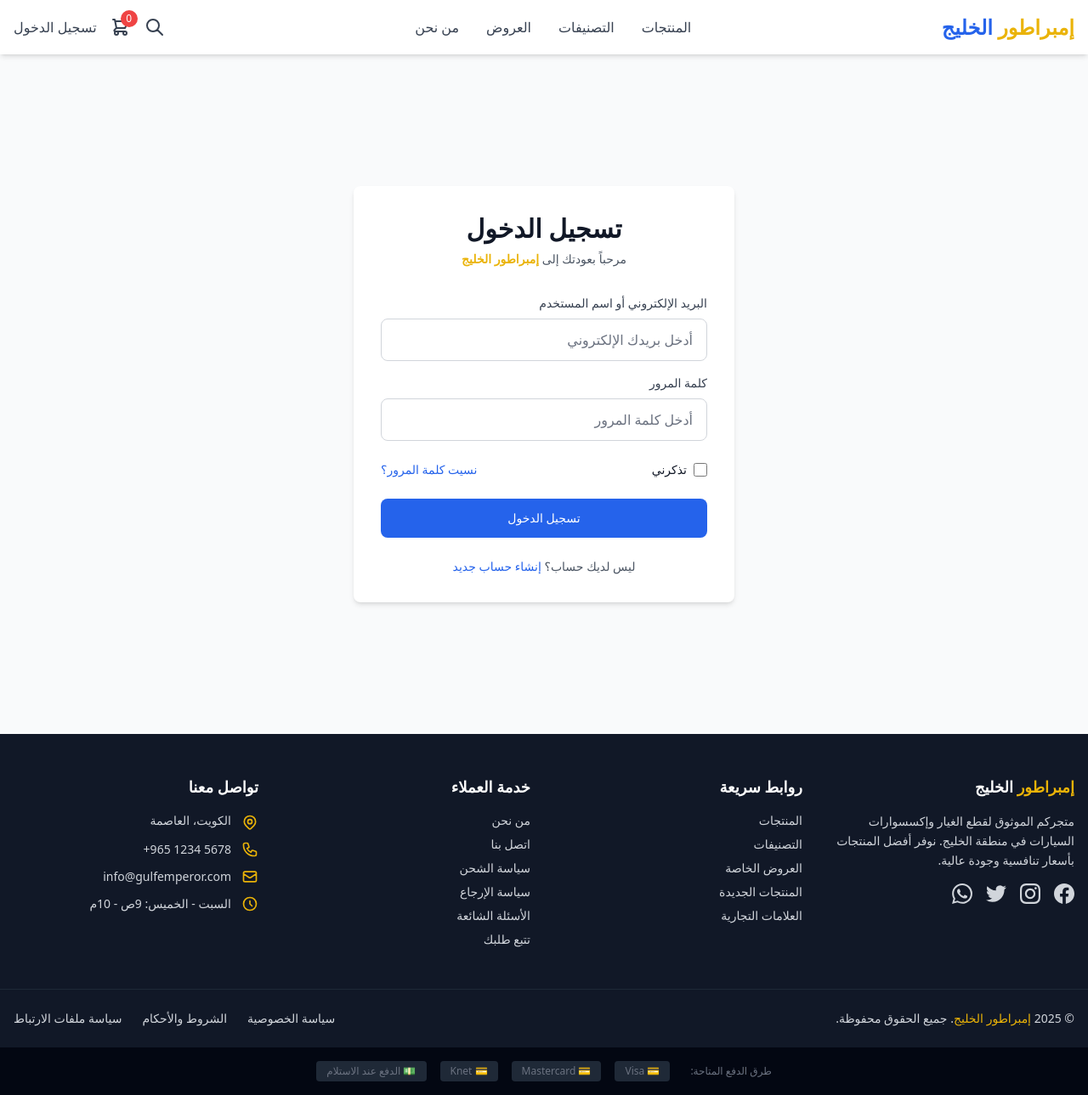
After one commit to ramzi123-ops/gulf-empire, a Django app: page /auth/login/ in a window 1280 px wide. The commit adds this page. Shown: the whole page at 85% size. Run offline with Django 5.2, Linux system fonts and the light colour scheme; style sheets or scripts are compiled from the project's sources.

Commit message:
Setup login functionlity

```diff
--- a/apps/store/templates/store/product_detail.html
+++ b/apps/store/templates/store/product_detail.html
@@ -312,7 +312,7 @@
         {% else %}
         <div class="bg-gray-50 rounded-lg p-6 mb-8 border border-gray-200 text-center">
             <p class="text-gray-700 mb-3">يجب تسجيل الدخول لإضافة مراجعة</p>
-            <a href="{% url 'login' %}?next={{ request.path }}" class="inline-block bg-primary hover:bg-primary/90 text-white font-semibold py-2 px-6 rounded-lg transition-colors">
+            <a href="{% url 'users:login' %}?next={{ request.path }}" class="inline-block bg-primary hover:bg-primary/90 text-white font-semibold py-2 px-6 rounded-lg transition-colors">
                 تسجيل الدخول
             </a>
         </div>
--- /dev/null
+++ b/apps/users/templates/users/login.html
@@ -0,0 +1,111 @@
+{% extends 'base.html' %}
+
+{% block title %}تسجيل الدخول - إمبراطور الخليج{% endblock %}
+
+{% block content %}
+<div class="min-h-screen bg-gray-50 flex items-center justify-center py-12 px-4 sm:px-6 lg:px-8" dir="rtl">
+    <div class="max-w-md w-full space-y-8 bg-white p-8 rounded-lg shadow-md">
+        <!-- Header -->
+        <div>
+            <h2 class="text-center text-3xl font-bold text-gray-900 mb-2">
+                تسجيل الدخول
+            </h2>
+            <p class="text-center text-sm text-gray-600">
+                مرحباً بعودتك إلى <span class="text-yellow-500 font-semibold">إمبراطور الخليج</span>
+            </p>
+        </div>
+
+        <!-- Login Form -->
+        <form class="mt-8 space-y-6" method="post">
+            {% csrf_token %}
+
+            <!-- Error Messages -->
+            {% if form.errors %}
+            <div class="bg-red-50 border border-red-200 text-red-800 px-4 py-3 rounded-lg">
+                <p class="font-semibold mb-1">خطأ في تسجيل الدخول:</p>
+                {% if form.non_field_errors %}
+                    {% for error in form.non_field_errors %}
+                    <p class="text-sm">{{ error }}</p>
+                    {% endfor %}
+                {% else %}
+                    <p class="text-sm">يرجى التحقق من البريد الإلكتروني وكلمة المرور.</p>
+                {% endif %}
+            </div>
+            {% endif %}
+
+            <div class="space-y-4">
+                <!-- Email/Username Field -->
+                <div>
+                    <label for="id_username" class="block text-sm font-medium text-gray-700 mb-2">
+                        البريد الإلكتروني أو اسم المستخدم
+                    </label>
+                    <input
+                        type="text"
+                        name="username"
+                        id="id_username"
+                        required
+                        class="appearance-none relative block w-full px-4 py-3 border border-gray-300 placeholder-gray-500 text-gray-900 rounded-lg focus:outline-none focus:ring-2 focus:ring-blue-500 focus:border-blue-500"
+                        placeholder="أدخل بريدك الإلكتروني"
+                    >
+                </div>
+
+                <!-- Password Field -->
+                <div>
+                    <label for="id_password" class="block text-sm font-medium text-gray-700 mb-2">
+                        كلمة المرور
+                    </label>
+                    <input
+                        type="password"
+                        name="password"
+                        id="id_password"
+                        required
+                        class="appearance-none relative block w-full px-4 py-3 border border-gray-300 placeholder-gray-500 text-gray-900 rounded-lg focus:outline-none focus:ring-2 focus:ring-blue-500 focus:border-blue-500"
+                        placeholder="أدخل كلمة المرور"
+                    >
+                </div>
+            </div>
+
+            <!-- Remember Me & Forgot Password -->
+            <div class="flex items-center justify-between">
+                <div class="flex items-center">
+                    <input
+                        id="remember-me"
+                        name="remember-me"
+                        type="checkbox"
+                        class="h-4 w-4 text-blue-600 focus:ring-blue-500 border-gray-300 rounded"
+                    >
+                    <label for="remember-me" class="mr-2 block text-sm text-gray-900">
+                        تذكرني
+                    </label>
+                </div>
+
+                <div class="text-sm">
+                    <a href="{% url 'users:password_reset' %}" class="font-medium text-blue-600 hover:text-blue-500">
+                        نسيت كلمة المرور؟
+                    </a>
+                </div>
+            </div>
+
+            <!-- Submit Button -->
+            <div>
+                <button
+                    type="submit"
+                    class="group relative w-full flex justify-center py-3 px-4 border border-transparent text-sm font-medium rounded-lg text-white bg-blue-600 hover:bg-blue-700 focus:outline-none focus:ring-2 focus:ring-offset-2 focus:ring-blue-500 transition-colors"
+                >
+                    تسجيل الدخول
+                </button>
+            </div>
+
+            <!-- Register Link -->
+            <div class="text-center">
+                <p class="text-sm text-gray-600">
+                    ليس لديك حساب؟
+                    <a href="#" class="font-medium text-blue-600 hover:text-blue-500">
+                        إنشاء حساب جديد
+                    </a>
+                </p>
+            </div>
+        </form>
+    </div>
+</div>
+{% endblock %}
--- a/apps/users/urls.py
+++ b/apps/users/urls.py
@@ -5,6 +5,23 @@ from apps.users.views import manage_addresses, add_address, edit_address, delete
 app_name = 'users'
 
 urlpatterns = [
+    # Authentication
+    path(
+        'login/',
+        auth_views.LoginView.as_view(
+            template_name='users/login.html',
+            redirect_authenticated_user=True,
+        ),
+        name='login'
+    ),
+    path(
+        'logout/',
+        auth_views.LogoutView.as_view(
+            next_page='store:product_list',
+        ),
+        name='logout'
+    ),
+
     # Address Management
     path('addresses/', manage_addresses, name='manage_addresses'),
     path('addresses/add/', add_address, name='add_address'),
--- a/config/settings.py
+++ b/config/settings.py
@@ -51,6 +51,11 @@ INSTALLED_APPS = [
 
 # Custom User Model
 AUTH_USER_MODEL = 'users.User'
+
+# Login/Logout URLs
+LOGIN_URL = 'users:login'
+LOGIN_REDIRECT_URL = 'store:product_list'
+LOGOUT_REDIRECT_URL = 'store:product_list'
 
 MIDDLEWARE = [
     'django.middleware.security.SecurityMiddleware',
```
